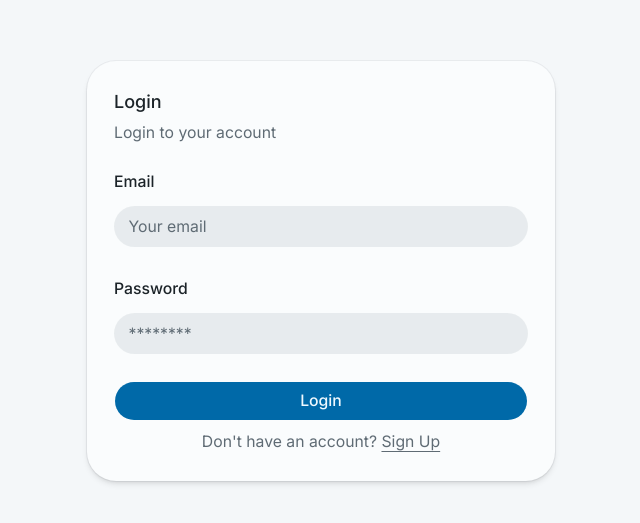
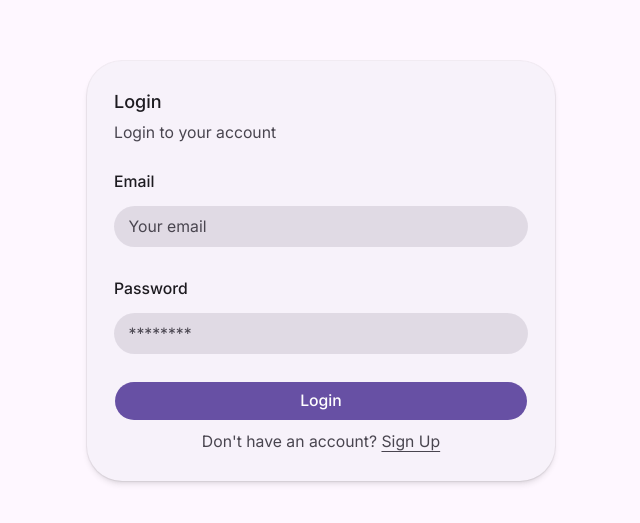
Before and after one commit to ridwanpr/next-spk-saw, a Next.js app: page /login in a window 1280 px wide. Shown: the part 129-652 px from the top of the page, without its empty margins (319-959 px from the left). Built offline with nearby package versions, Linux system fonts and the light colour scheme.

Commit message:
style: update color theme variables in globals.css

```diff
--- a/app/globals.css
+++ b/app/globals.css
@@ -48,74 +48,74 @@
 }
 
 :root {
-  --background: oklch(0.975 0.004 240);
-  --foreground: oklch(0.25 0.015 240);
-  --card: oklch(0.99 0.002 240);
-  --card-foreground: oklch(0.25 0.015 240);
-  --popover: oklch(0.99 0.002 240);
-  --popover-foreground: oklch(0.25 0.015 240);
-  --primary: oklch(0.5 0.134 242.749);
-  --primary-foreground: oklch(0.977 0.013 236.62);
-  --secondary: oklch(0.94 0.005 240);
-  --secondary-foreground: oklch(0.25 0.015 240);
-  --muted: oklch(0.935 0.006 240);
-  --muted-foreground: oklch(0.52 0.02 240);
-  --accent: oklch(0.935 0.006 240);
-  --accent-foreground: oklch(0.25 0.015 240);
-  --destructive: oklch(0.577 0.245 27.325);
-  --border: oklch(0.89 0.008 240);
-  --input: oklch(0.89 0.008 240);
-  --ring: oklch(0.723 0.014 214.4);
-  --chart-1: oklch(0.828 0.111 230.318);
-  --chart-2: oklch(0.685 0.169 237.323);
-  --chart-3: oklch(0.588 0.158 241.966);
-  --chart-4: oklch(0.5 0.134 242.749);
-  --chart-5: oklch(0.443 0.11 240.79);
-  --radius: 0.625rem;
-  --sidebar: oklch(0.96 0.005 240);
-  --sidebar-foreground: oklch(0.25 0.015 240);
-  --sidebar-primary: oklch(0.588 0.158 241.966);
-  --sidebar-primary-foreground: oklch(0.977 0.013 236.62);
-  --sidebar-accent: oklch(0.935 0.006 240);
-  --sidebar-accent-foreground: oklch(0.25 0.015 240);
-  --sidebar-border: oklch(0.89 0.008 240);
-  --sidebar-ring: oklch(0.723 0.014 214.4);
+  --background: #fef7ff;
+  --foreground: #1d1b20;
+  --card: #f7f2fa;
+  --card-foreground: #1d1b20;
+  --popover: #ece6f0;
+  --popover-foreground: #1d1b20;
+  --primary: #6750a4;
+  --primary-foreground: #ffffff;
+  --secondary: #e8def8;
+  --secondary-foreground: #1d192b;
+  --muted: #f3edf7;
+  --muted-foreground: #49454f;
+  --accent: #e8def8;
+  --accent-foreground: #1d192b;
+  --destructive: #ba1a1a;
+  --border: #cac4d0;
+  --input: #cac4d0;
+  --ring: #6750a4;
+  --chart-1: #6750a4;
+  --chart-2: #7d5260;
+  --chart-3: #386a20;
+  --chart-4: #825500;
+  --chart-5: #ba1a1a;
+  --radius: 0.75rem;
+  --sidebar: #f3edf7;
+  --sidebar-foreground: #1d1b20;
+  --sidebar-primary: #6750a4;
+  --sidebar-primary-foreground: #ffffff;
+  --sidebar-accent: #e8def8;
+  --sidebar-accent-foreground: #1d192b;
+  --sidebar-border: #cac4d0;
+  --sidebar-ring: #6750a4;
 
   --sidebar-width: 19rem;
 }
 
 .dark {
-  --background: oklch(0.22 0.004 250);
-  --foreground: oklch(0.9 0.004 250);
-  --card: oklch(0.28 0.004 250);
-  --card-foreground: oklch(0.9 0.004 250);
-  --popover: oklch(0.28 0.004 250);
-  --popover-foreground: oklch(0.9 0.004 250);
-  --primary: oklch(0.76 0.091 252);
-  --primary-foreground: oklch(0.22 0.004 250);
-  --secondary: oklch(0.32 0.005 250);
-  --secondary-foreground: oklch(0.9 0.004 250);
-  --muted: oklch(0.28 0.004 250);
-  --muted-foreground: oklch(0.68 0.006 250);
-  --accent: oklch(0.32 0.005 250);
-  --accent-foreground: oklch(0.9 0.004 250);
-  --destructive: oklch(0.65 0.18 22);
-  --border: oklch(0.35 0.005 250);
-  --input: oklch(0.24 0.004 250);
-  --ring: oklch(0.76 0.091 252);
-  --chart-1: oklch(0.76 0.091 252);
-  --chart-2: oklch(0.74 0.14 142);
-  --chart-3: oklch(0.8 0.12 85);
-  --chart-4: oklch(0.65 0.18 22);
-  --chart-5: oklch(0.7 0.13 300);
-  --sidebar: oklch(0.19 0.004 250);
-  --sidebar-foreground: oklch(0.9 0.004 250);
-  --sidebar-primary: oklch(0.76 0.091 252);
-  --sidebar-primary-foreground: oklch(0.22 0.004 250);
-  --sidebar-accent: oklch(0.32 0.005 250);
-  --sidebar-accent-foreground: oklch(0.9 0.004 250);
-  --sidebar-border: oklch(0.35 0.005 250);
-  --sidebar-ring: oklch(0.76 0.091 252);
+  --background: #141218;
+  --foreground: #e6e0e9;
+  --card: #1d1b20;
+  --card-foreground: #e6e0e9;
+  --popover: #2b2930;
+  --popover-foreground: #e6e0e9;
+  --primary: #d0bcff;
+  --primary-foreground: #381e72;
+  --secondary: #4a4458;
+  --secondary-foreground: #e8def8;
+  --muted: #211f26;
+  --muted-foreground: #cac4d0;
+  --accent: #4a4458;
+  --accent-foreground: #e8def8;
+  --destructive: #ffb4ab;
+  --border: #49454f;
+  --input: #49454f;
+  --ring: #d0bcff;
+  --chart-1: #d0bcff;
+  --chart-2: #efb8c8;
+  --chart-3: #9cd67d;
+  --chart-4: #ffba2f;
+  --chart-5: #ffb4ab;
+  --sidebar: #1d1b20;
+  --sidebar-foreground: #e6e0e9;
+  --sidebar-primary: #d0bcff;
+  --sidebar-primary-foreground: #381e72;
+  --sidebar-accent: #4a4458;
+  --sidebar-accent-foreground: #e8def8;
+  --sidebar-border: #49454f;
+  --sidebar-ring: #d0bcff;
 }
 
 @layer base {
```
